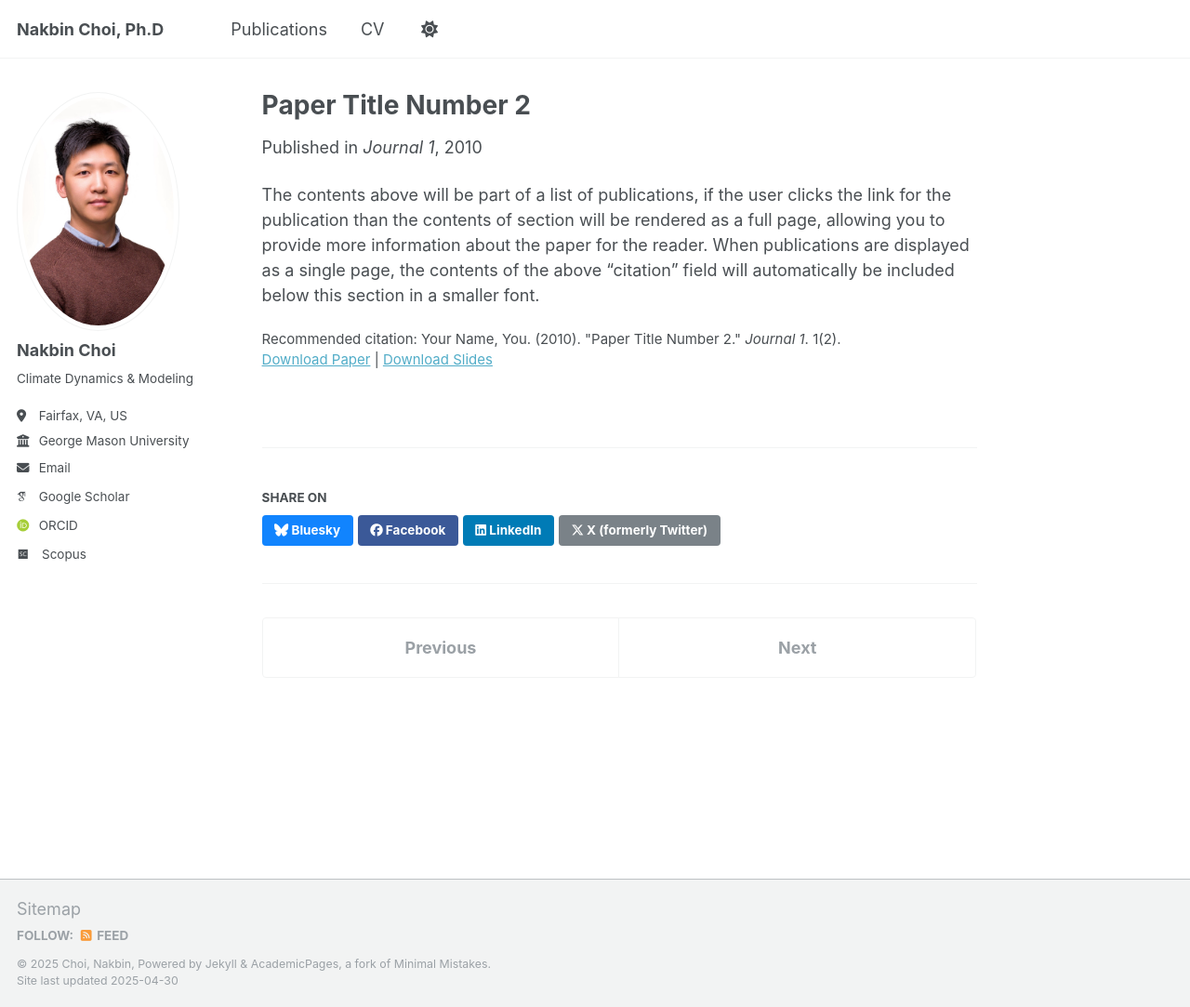
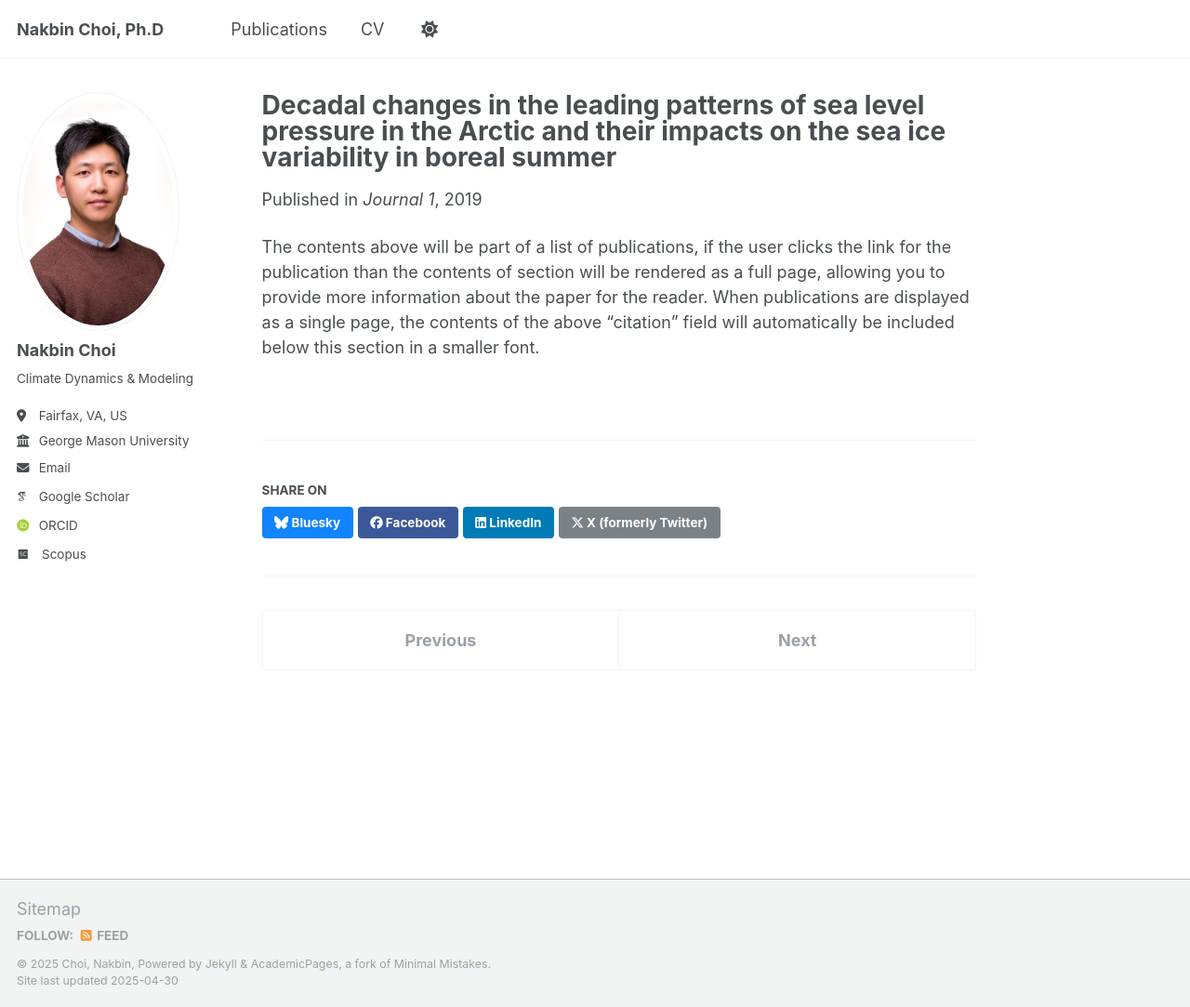
Before and after one commit to nakbin/profile, a Jekyll site: the page built from _publications/2010-10-01-paper-title-number-2.md, in a window 1280 px wide and 1083 px high. Shown: the whole window at 93% size. Built offline with Jekyll 4.4.1, drawn with Linux system fonts in a browser that asks for light colours; some web fonts are replaced.

Commit message:
Update 2010-10-01-paper-title-number-2.md

```diff
--- a/_publications/2010-10-01-paper-title-number-2.md
+++ b/_publications/2010-10-01-paper-title-number-2.md
@@ -1,14 +1,14 @@
 ---
-title: "Paper Title Number 2"
+title: "Decadal changes in the leading patterns of sea level pressure in the Arctic and their impacts on the sea ice variability in boreal summer"
 collection: publications
 category: manuscripts
 permalink: /publication/2010-10-01-paper-title-number-2
 excerpt: 'This paper is about the number 2. The number 3 is left for future work.'
-date: 2010-10-01
+date: 2019-11-18
 venue: 'Journal 1'
-slidesurl: 'http://academicpages.github.io/files/slides2.pdf'
-paperurl: 'http://academicpages.github.io/files/paper2.pdf'
-citation: 'Your Name, You. (2010). &quot;Paper Title Number 2.&quot; <i>Journal 1</i>. 1(2).'
+#slidesurl: 'http://academicpages.github.io/files/slides2.pdf'
+paperurl: 'https://tc.copernicus.org/articles/13/3007/2019/'
+#citation: 'Your Name, You. (2010). &quot;Paper Title Number 2.&quot; <i>Journal 1</i>. 1(2).'
 ---
 
 The contents above will be part of a list of publications, if the user clicks the link for the publication than the contents of section will be rendered as a full page, allowing you to provide more information about the paper for the reader. When publications are displayed as a single page, the contents of the above "citation" field will automatically be included below this section in a smaller font.
```
